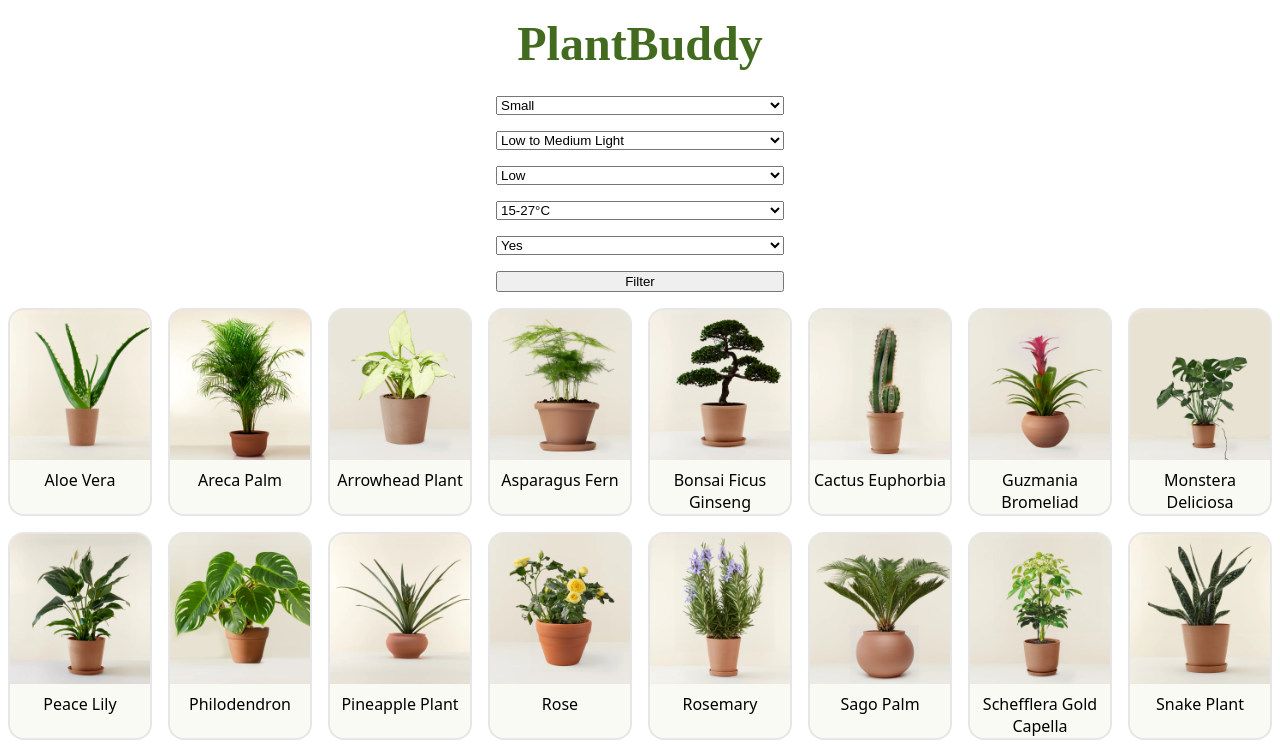
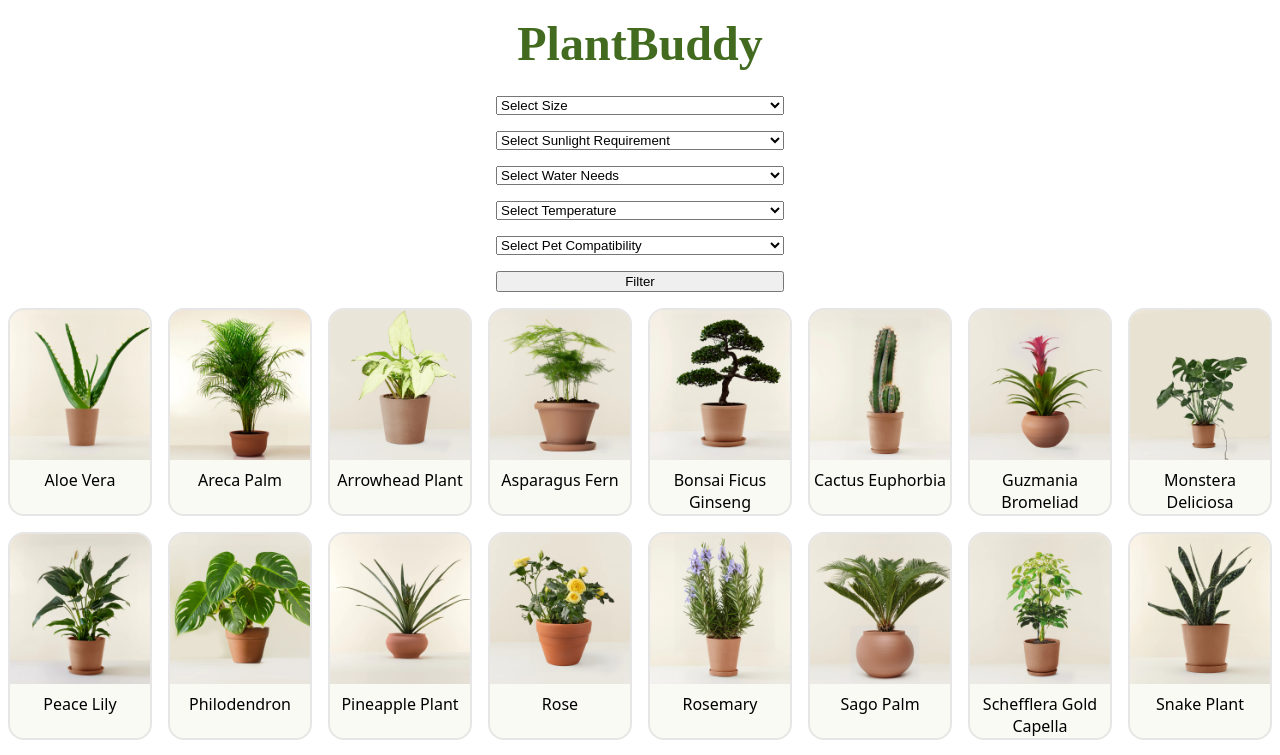
Before and after one commit to MartaJaekel/Plantbuddy, a Next.js app: page / in a window 1280 px wide. Shown: the top 755 px of the page. Built offline with nearby package versions, Linux system fonts and the light colour scheme.

Commit message:
Add select titles to dropdowns

```diff
--- a/components/FilterForm/index.js
+++ b/components/FilterForm/index.js
@@ -4,11 +4,13 @@ export default function FilterForm() {
   return (
     <StyledForm>
       <select name="plantSize">
+        <option value="">Select Size</option>
         <option value="small">Small</option>
         <option value="medium">Medium</option>
         <option value="large">Large</option>
       </select>
       <select name="sunlightRequirement">
+        <option value="">Select Sunlight Requirement</option>
         <option value="lowToMediumLight">Low to Medium Light</option>
         <option value="lowToBrightLight">Low to Bright Light</option>
         <option value="brightIndirectLight">Bright Indirect Light</option>
@@ -16,6 +18,7 @@ export default function FilterForm() {
         <option value="fullSun">Full Sun</option>
       </select>
       <select name="waterNeeds">
+        <option value="">Select Water Needs</option>
         <option value="low">Low</option>
         <option value="lowToMedium">Low to Medium</option>
         <option value="medium">Medium</option>
@@ -23,6 +26,7 @@ export default function FilterForm() {
         <option value="high">High</option>
       </select>
       <select name="optimalTemperature">
+        <option value="">Select Temperature</option>
         <option value="15to27">15-27°C</option>
         <option value="18to25">18-25°C</option>
         <option value="18to24">18-24°C</option>
@@ -30,6 +34,7 @@ export default function FilterForm() {
         <option value="15to30">15-30°C</option>
       </select>
       <select name="petFriendly">
+        <option value="">Select Pet Compatibility</option>
         <option value="petFriendlyTrue">Yes</option>
         <option value="petFriendlyFalse">No</option>
       </select>
```
